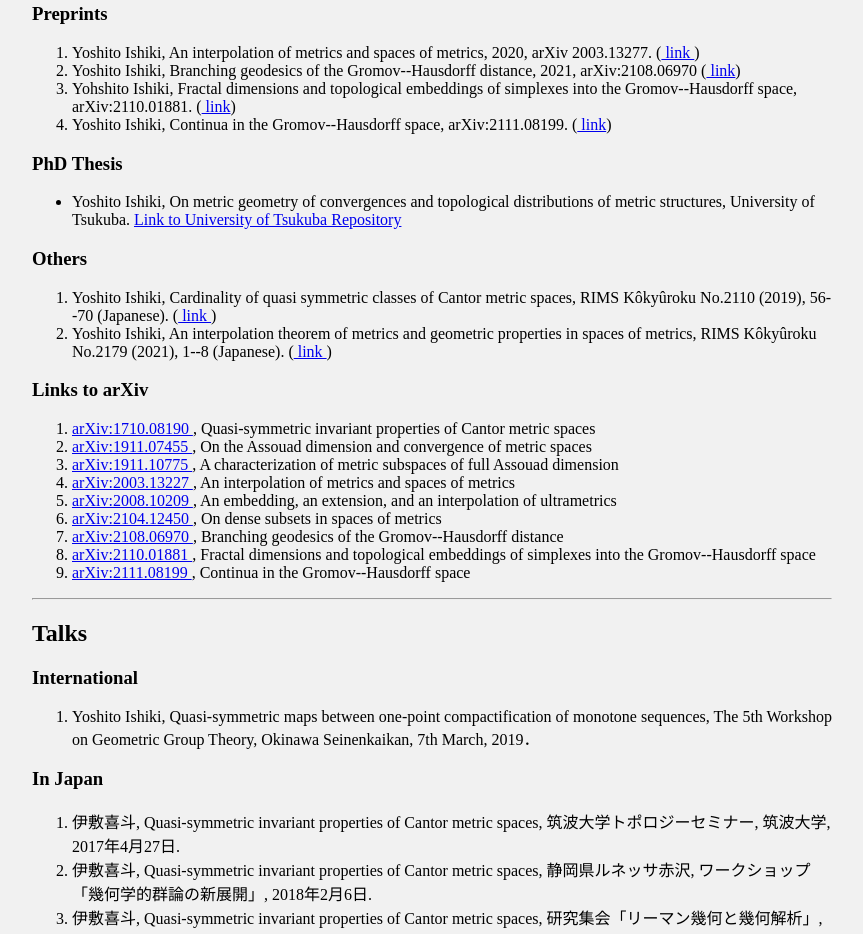
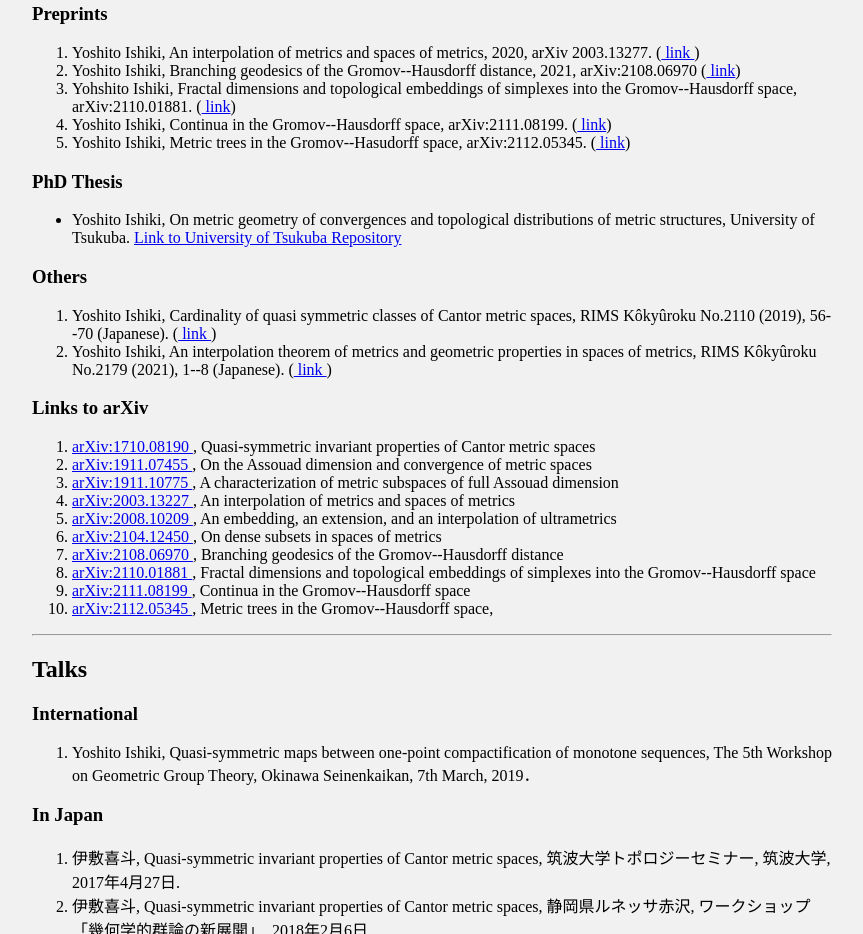
Before and after one commit to yoshito-ishiki-math/yoshito-ishiki-math.github.io, a plain HTML site: page index.html in a window 1280 px wide. Shown: the part 858-1792 px from the top of the page, without its empty margins (208-1071 px from the left). Drawn offline with Linux system fonts and the light colour scheme.

Commit message:
Add files via upload

```diff
--- a/index.html
+++ b/index.html
@@ -152,6 +152,13 @@
       (<a href="https://arxiv.org/abs/2111.08199">
       link</a>)
     </li>
+    <li>
+      Yoshito Ishiki,
+      Metric trees in the Gromov--Hasudorff space,
+      arXiv:2112.05345.
+      (<a href="https://arxiv.org/abs/2112.05345">
+      link</a>)
+    </li>
   </ol>
 
   <h3 class="cngLang" lang="en">
@@ -255,6 +262,12 @@
       arXiv:2111.08199
     </a>,
     Continua in the Gromov--Hausdorff space
+    </li>
+    <li>
+      <a href="https://arxiv.org/abs/2112.05345">
+      arXiv:2112.05345
+    </a>,
+      Metric trees in the Gromov--Hausdorff space,
     </li>
   </ol>
 
```
